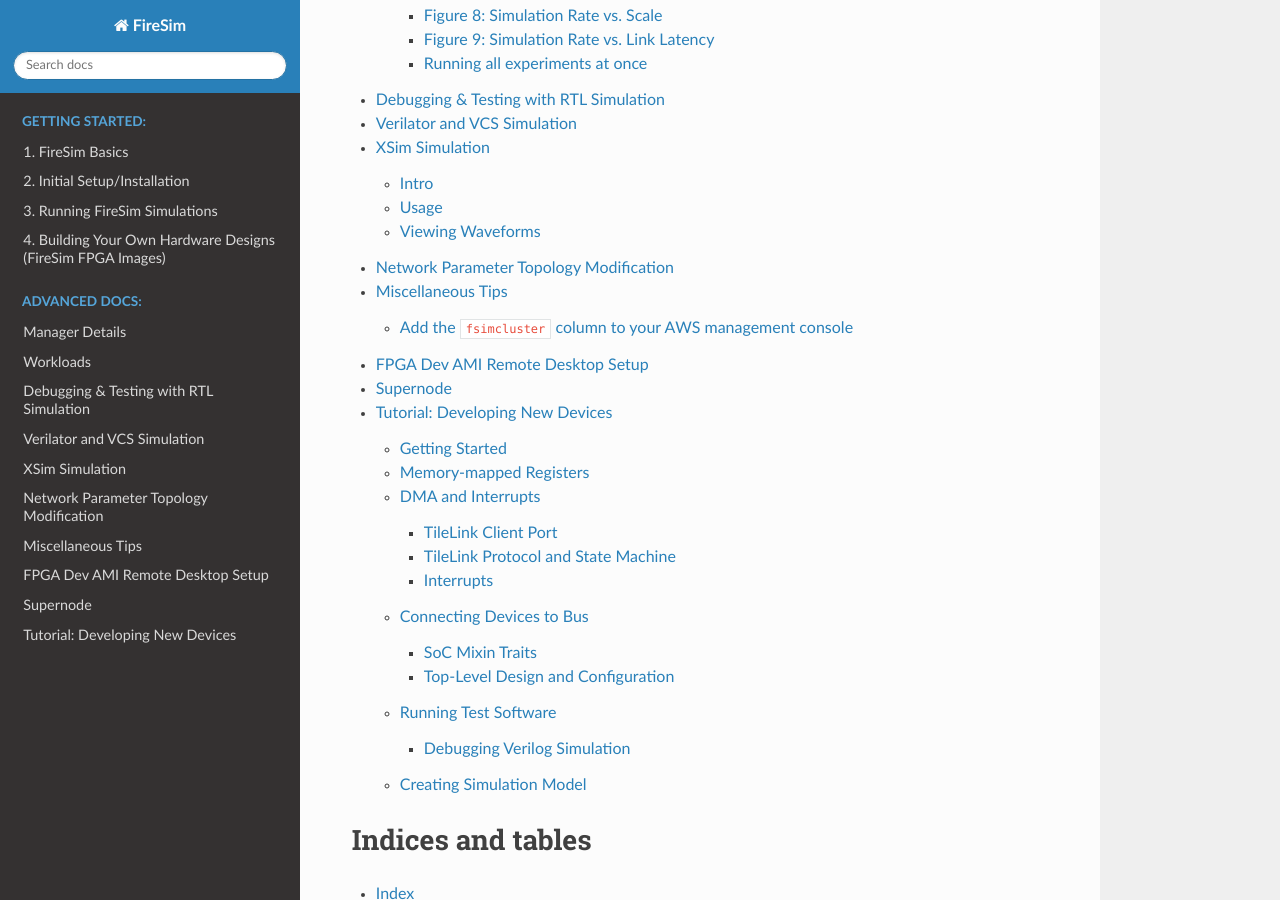
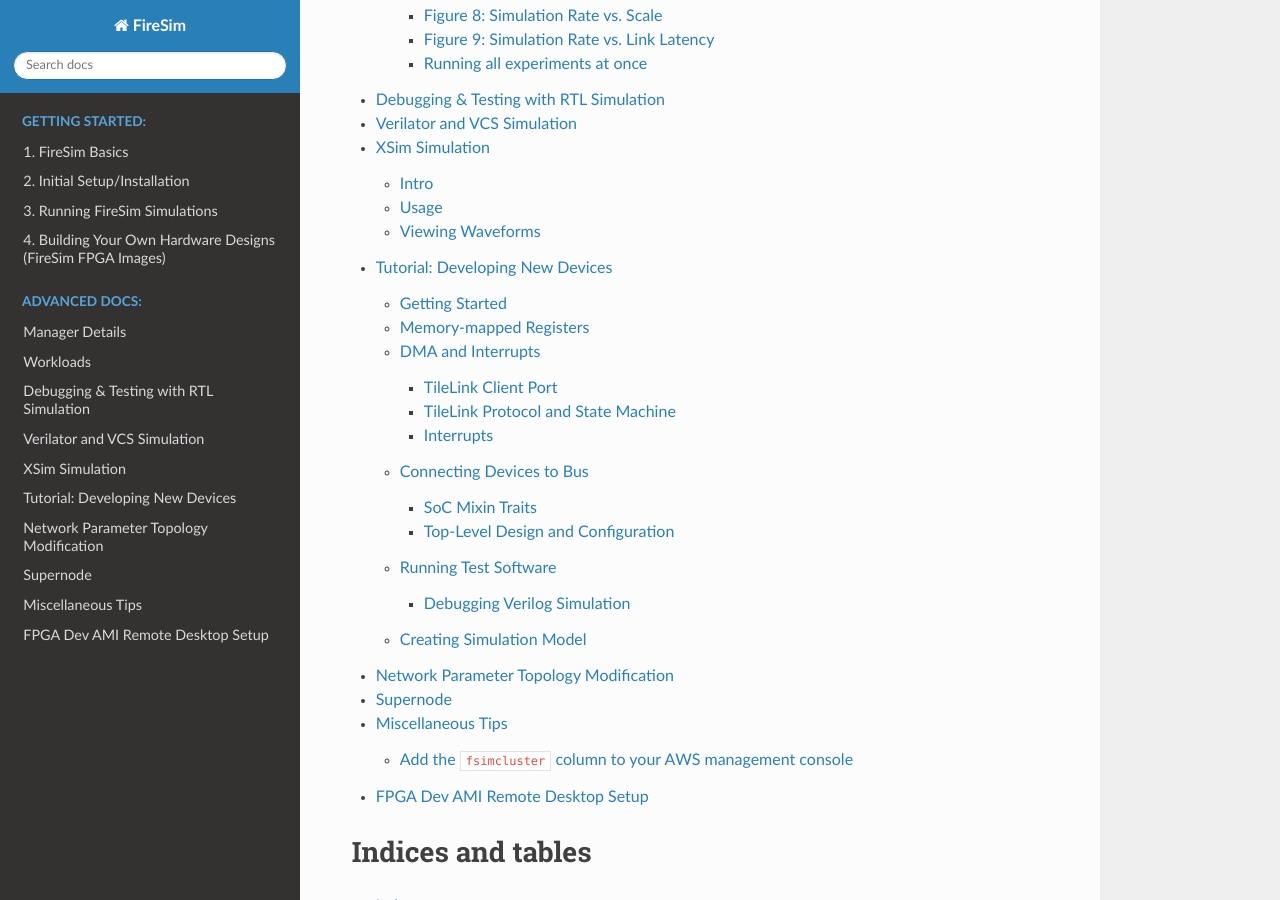
Before and after one commit to firesim/firesim, a Sphinx documentation site: the page built from docs/index.rst, in a window 1280 px wide and 900 px high, scrolled down 1924 px. Built offline with Sphinx 7.4.7 and the Read the Docs theme 2.0.0, drawn with Linux system fonts in a browser that asks for light colours.

Commit message:
more cleanup

```diff
--- a/docs/Advanced-Usage/GUI-Setup.rst
+++ b/docs/Advanced-Usage/GUI-Setup.rst
@@ -1,5 +1,5 @@
 FPGA Dev AMI Remote Desktop Setup
-===========================
+===================================
 
 To Remote Desktop into your manager instance, you must do the following:
 
--- a/docs/index.rst
+++ b/docs/index.rst
@@ -27,11 +27,11 @@
    Advanced-Usage/RTL-Simulation
    Advanced-Usage/Verilator-and-VCS-Simulation
    Advanced-Usage/XSim-Simulation
+   Developing-New-Devices/index
    Advanced-Usage/Network-Parameter-Topology-Modification
+   Advanced-Usage/Supernode.rst
    Advanced-Usage/Miscellaneous-Tips.rst
    Advanced-Usage/GUI-Setup.rst
-   Advanced-Usage/Supernode.rst
-   Developing-New-Devices/index
 
 Indices and tables
 ==================
```
